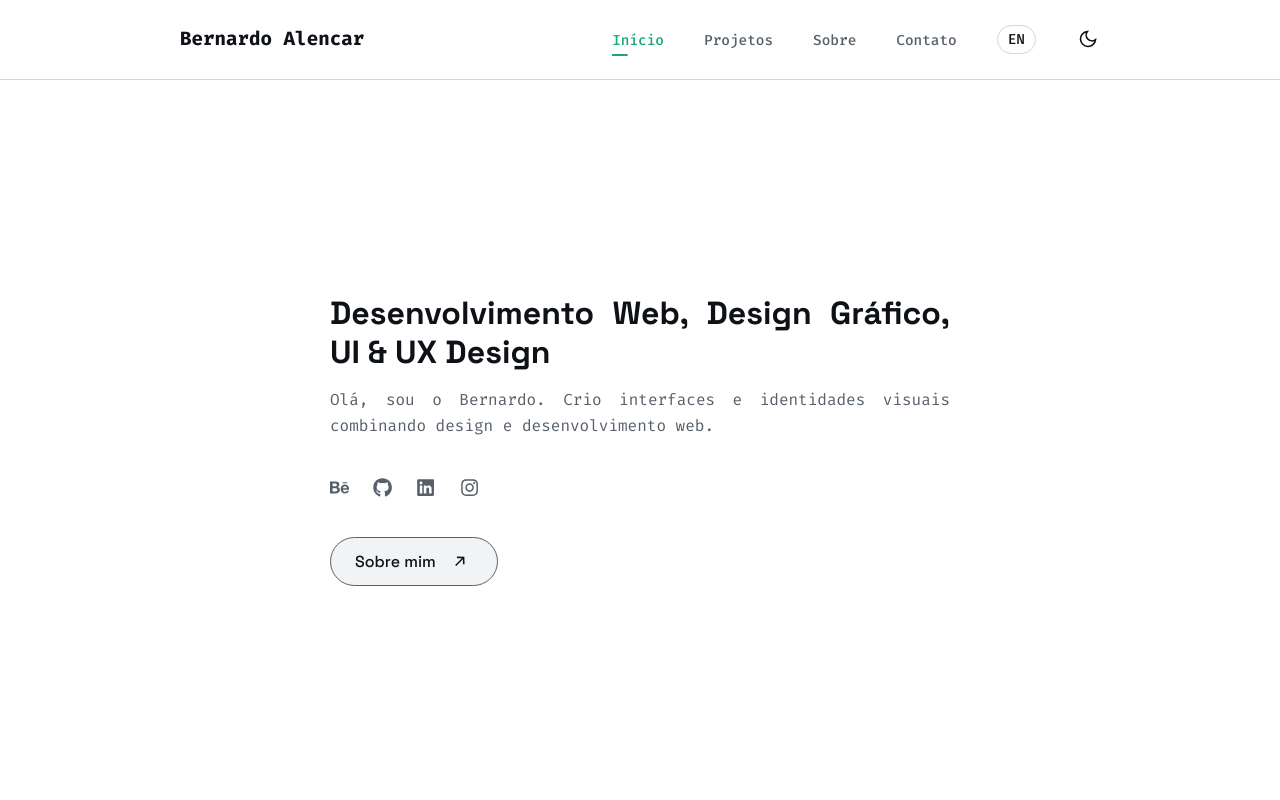
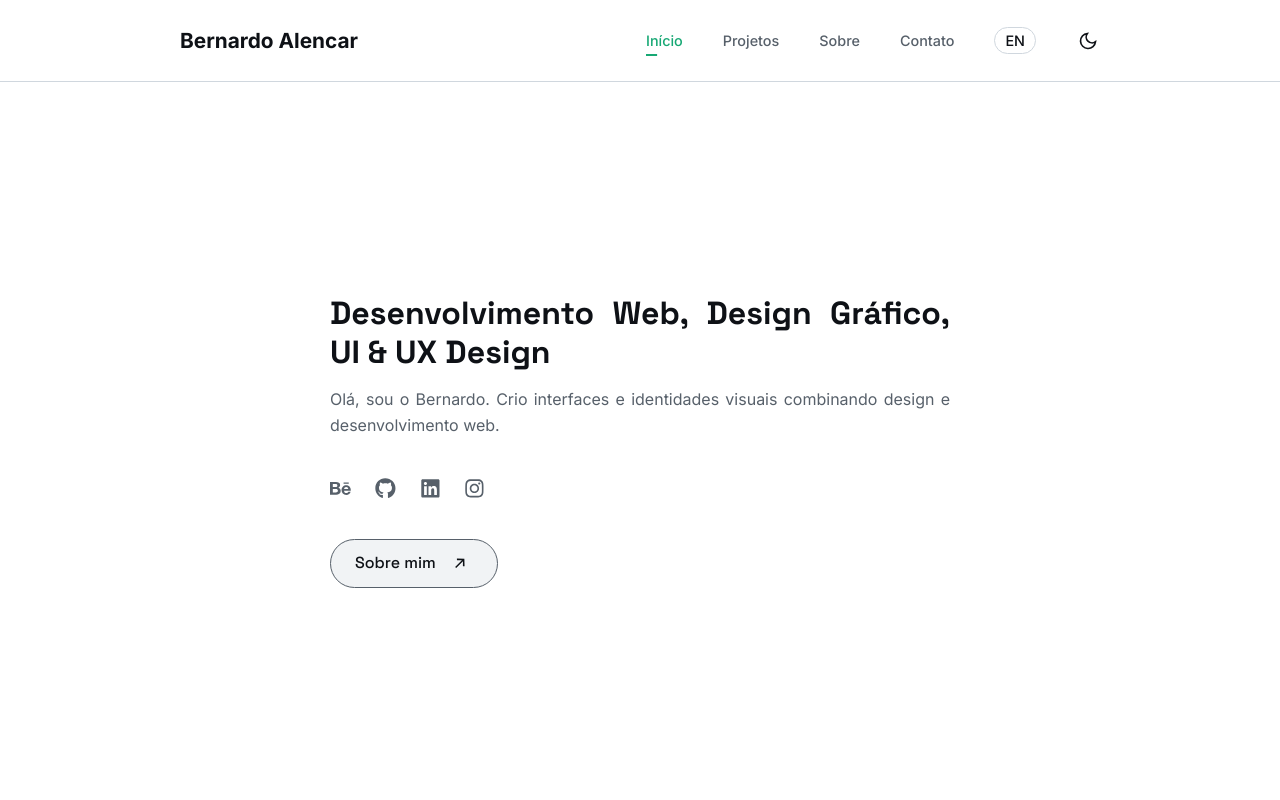
Before and after one commit to F-Bernardo-09/bernardo.dev, a React (Vite) app: page / in a window 1280 px wide. Shown: the top 800 px of the page. Built offline with nearby package versions, Linux system fonts and the light colour scheme; no server answers.

Commit message:
Atualiza estilos globais e variáveis de design
Troca a fonte base para Inter, adiciona escala de headings, variáveis de overlay, transição, z-index e raio, e ajusta espaçamentos e cores dos temas.

```diff
--- a/src/styles/global.css
+++ b/src/styles/global.css
@@ -1,5 +1,5 @@
 /* --- Importação das Fontes --- */
-@import url("https://fonts.googleapis.com/css2?family=Fira+Code:wght@400;500;700&family=Space+Grotesk:wght@400;500;700&display=swap");
+@import url("https://fonts.googleapis.com/css2?family=Inter:wght@400;500;700&family=Space+Grotesk:wght@400;500;700&display=swap");
 
 /* --- Variáveis de Cor, Tipografia e Espaçamento --- */
 :root {
@@ -8,12 +8,16 @@
   --bg-dark-accent: #161b22;
   --text-primary: #ffffff;
   --text-secondary: #a9b1bd;
+  --text-on-accent: #0e1116;
   --accent-green: #1fd88a;
   --text-dark: #0e1116;
   --border-color: #21262d;
 
+  /* Overlay */
+  --overlay-color: rgba(0, 0, 0, 0.5);
+
   /* Tipografia */
-  --font-family-base: "Fira Code", monospace;
+  --font-family-base: "Inter", system-ui, -apple-system, "Segoe UI", sans-serif;
   --font-family-secondary: "Space Grotesk", sans-serif;
 
   --font-weight-regular: 400;
@@ -23,30 +27,47 @@
   --line-height-heading: 1.2;
   --line-height-body: 1.6;
 
-  /* Escala de Fontes */
+  /* Escala de Fontes (corpo/UI) */
   --font-size-sm: 0.9rem;
   --font-size-base: 1rem;
-  --font-size-md: 1.2rem;
+  --font-size-md: 1.3rem;
   --font-size-lg: 2rem;
   --font-size-xl: 3rem;
+
+  /* Escala de Fontes (headings) */
+  --font-size-h1: 3.5rem;
+  --font-size-h2: 2.25rem;
+  --font-size-h3: 1.5rem;
+  --font-size-h4: 1.2rem;
 
   /* Escala de Espaçamento */
   --spacing-xs: 0.5rem;
   --spacing-sm: 1rem;
   --spacing-md: 1.5rem;
   --spacing-lg: 2.5rem;
-  --spacing-xl: 3.5rem;
+  --spacing-xl: 4rem;
 
   /* Bordas e Raios */
   --border-default: 1px solid var(--border-color);
   --border-accent: 1px solid var(--accent-green);
 
+  --radius-sm: 4px;
   --radius-card: 15px;
   --radius-pill: 50px;
   --radius-circle: 50%;
 
   /* Sombras */
   --shadow-button: 0 0 20px 0 rgba(0, 0, 0, 0.3);
+
+  /* Transições */
+  --transition-fast: 0.2s ease;
+  --transition-base: 0.3s ease;
+  --transition-slow: 0.5s ease;
+
+  /* Camadas (z-index) */
+  --z-header: 1000;
+  --z-drawer: 999;
+  --z-backdrop: 998;
 
   /* Interface */
   --header-height: 80px;
@@ -58,10 +79,12 @@ html[data-theme="light"] {
   --bg-dark-accent: #f1f3f5;
   --text-primary: #0e1116;
   --text-secondary: #57606a;
+  --text-on-accent: #ffffff;
   --accent-green: #17a874;
   --text-dark: #0e1116;
   --border-color: #d0d7de;
 
+  --overlay-color: rgba(0, 0, 0, 0.35);
   --shadow-button: 0 0 20px 0 rgba(0, 0, 0, 0.15);
 }
 
@@ -127,6 +150,22 @@ h4 {
   text-align: justify;
 }
 
+h1 {
+  font-size: var(--font-size-h1);
+}
+
+h2 {
+  font-size: var(--font-size-h2);
+}
+
+h3 {
+  font-size: var(--font-size-h3);
+}
+
+h4 {
+  font-size: var(--font-size-h4);
+}
+
 p {
   color: var(--text-secondary);
   text-align: justify;
@@ -158,6 +197,11 @@ section {
     --font-size-lg: 1.6rem;
     --font-size-xl: 2.2rem;
 
+    --font-size-h1: 2.2rem;
+    --font-size-h2: 1.7rem;
+    --font-size-h3: 1.3rem;
+    --font-size-h4: 1.1rem;
+
     --spacing-xs: 0.4rem;
     --spacing-sm: 0.8rem;
     --spacing-md: 1.2rem;
```
